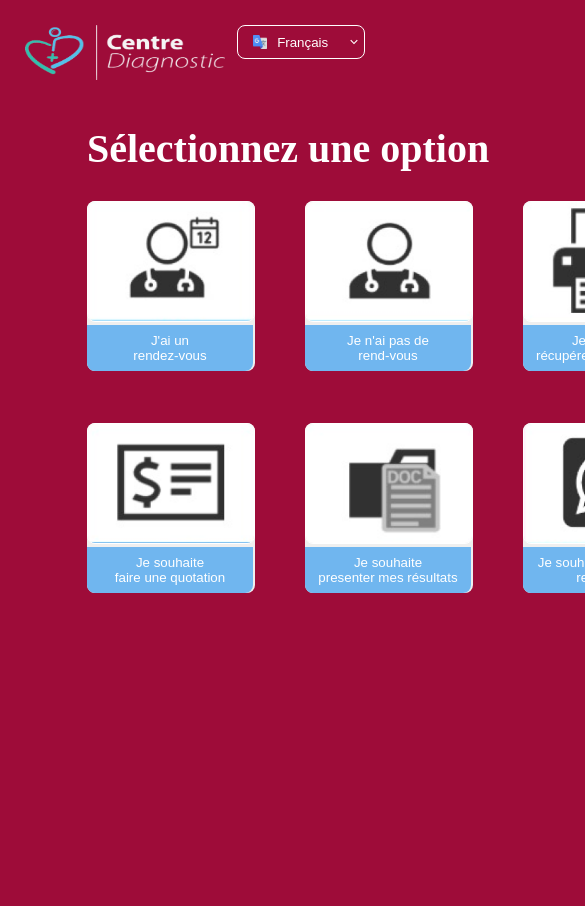
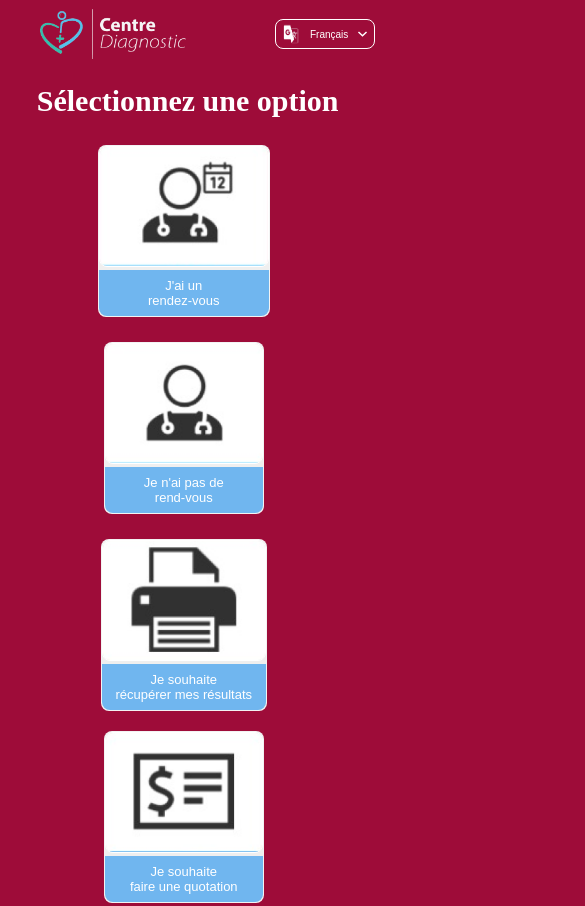
Before and after one commit to gatien074/CDL, a plain HTML site: page index.html in a window 390 px wide. Shown: the top 906 px of the page, 585 px wide, since content can reach past the window. Before the commit the page ends 844 px from the top, so only its background shows below. Drawn offline with Linux system fonts and the light colour scheme.

Commit message:
ajout du stylephone

```diff
--- a/index.html
+++ b/index.html
@@ -8,50 +8,53 @@
     <link rel="preconnect" href="https://fonts.googleapis.com">
 <link rel="preconnect" href="https://fonts.gstatic.com" crossorigin>
 <link href="https://fonts.googleapis.com/css2?family=Inter:wght@100..900&display=swap" rel="stylesheet">
+<link rel="stylesheet" href="./styles/phone.css">
 </head>
+<style>
+  @import url('https://fonts.googleapis.com/css2?family=Inter:wght@100..900&display=swap');
+  </style>
+
 <body>
     <header>
         <nav>
             <div class="logo">
                 <img class="img" src="./asset/CentreDiagnostic_invert-removebg-preview.png" alt="logo">
              </div>
-            </div>
             <div class="button">
-                <button class="cta"> <img class="google" src="./asset/Google_Translate_logo.svg-removebg-preview.png" alt=""> Français <img class="arrow" src="../asset/arrow-down-s-line.svg" alt="" ></button>
+                <button class="cta"> <img class="google" src="./asset/21514961-google-traduction-logo-symbole-blanc-conception-mobile-app-vecteur-illustration-avec-noir-contexte-gratuit-vectoriel-removebg-preview.png" alt=""> Français <img class="arrow" src="../asset/arrow-down-s-line.svg" alt="" ></button>
             </div>
         </nav>
     </header>
-    <main class="main">
+
+    <main>
         <h1 class="h1">Sélectionnez une option </h1>
-        <div class="main2">
+        <div class="prendre">
 
-            <div class="user">
-                <button> <img class="img2" src="./asset/user 1.png" alt=""><p>J'ai un <br>rendez-vous</p></button>
+            <div class="box1">
+              <button><img class="png" src="./asset/user 1.png" alt=""><p>J'ai un <br>rendez-vous</p></button>
             </div>
 
-            <div class="card1_user">
-                <button> <img class="img2"  src="./asset/Capture d'écran 2024-06-18 174004.png" alt="" ><p>Je n'ai pas de <br> rend-vous</p></button>
+            <div class="box1">
+                <button> <img class="png" src="./asset/Capture d'écran 2024-06-18 174004.png" alt=""><p>Je n'ai pas de <br> rend-vous</button>
               </div>
-
-            <div>
-                <button><img class="img2"  src="./asset/imprim.png" alt="imprime"><p>Je souhaite <br> récupérer mes résultats</p></button>
+            <div class="box1">
+                <button> <img class="png" src="./asset/imprim.png" alt=""><p>Je souhaite <br> récupérer mes résultats</p></button>
               </div>
         </div>
 
         <div class="card2">
 
-            <div>
-                <button> <img class="img2" src="./asset/cash.png" alt=""><p>Je souhaite <br> faire une quotation</p></button>
+             <div class="box1">
+                <button class="column"> <img class="png" src="./asset/cash.png" alt=""><p>Je souhaite <br> faire une quotation</p></button>
               </div>
 
-            <div>
-                <button><img class="img2"  src="./asset/doc.png" alt=""><p>Je souhaite <br> presenter mes résultats</p></button>
+              <div class="box1">
+                <button class="column"><img class="png" src="./asset/doc.png" alt=""><p>Je souhaite <br> presenter mes résultats</p></button>
               </div>
 
-            <div>
-                <button><img class="img2"  src="./asset/what.png" alt="" ><p>Je souhaite prendre un <br> rend-vous</p></button>
+              <div class="box1">
+                <button class="column"> <img class="png" src="./asset/what.png" alt=""><p>Je souhaite prendre un <br> rend-vous</p></button>
               </div>
-
         </div>
     </main>
 </body>
--- /dev/null
+++ b/styles/phone.css
@@ -0,0 +1,91 @@
+ @media screen and (max-width: 400px) {
+    main{
+      display: flex;
+      align-items: center;
+      font-size: 15px;
+      padding-right: 35%;
+
+
+    }
+
+   .logo{
+
+         width: 50%;
+         height: 50px;
+         margin-right: 75px;
+         margin: auto;
+    }
+
+    .cta{
+        width: 100px;
+        height: 30px;
+        margin-right: 15px;
+        font-size: 10px;
+        cursor: pointer;
+        text-align: center;
+
+    }
+
+    .google{
+        width: 25%;
+        height: 25px;
+        margin-left: 10px;
+
+    }
+
+    .arrow{
+        width: 40px;
+        height: 1.62em;
+        margin-right: 10px;
+
+    }
+
+    nav{
+        display: flex;
+        text-align: center;
+        justify-content: space-around;
+    }
+
+    .prendre{
+        flex-direction: column;
+        text-align: center;
+        align-items: center;
+        gap: 25px;
+    }
+
+    .card2{
+        flex-direction: column;
+        text-align: center;
+        align-items: center;
+        gap: 25px;
+        margin-top: -35px;
+
+
+    }
+
+    .h1{
+        display: flex;
+        text-align: center;
+        padding-left: 45px;
+    }
+     button{
+        cursor: pointer;
+        transform: scale(1);
+
+     }
+
+     .b{
+        height: 75%;
+     }
+
+     p{
+        width: 100%;
+        font-size: 13px;
+        justify-content: space-around;
+     }
+
+     button{
+        cursor: pointer;
+     }
+
+}
--- a/styles/style.css
+++ b/styles/style.css
@@ -1,10 +1,9 @@
 /* reset css */
 
-* {
-    margin: 0;
-    padding: 0;
+*{
+   margin: 0;
+   padding: 0;
 }
-
 
 
 body{
@@ -12,109 +11,100 @@ body{
 }
 
 header{
-    width: 100%;
-    height: 70px;
+   width: 100%;
 }
-
+/* nave bare  */
 nav{
-    display: flex;
-    justify-content: space-between;
-    margin: 25px 25px;
-}
-
-.img{
-    display: flex;
-    width: 200%;
-    max-width: 200px;
-    height: 55px;
-
-
-}.button{
    display: flex;
-   width: 128px;
-   height: 34px;
+   justify-content: space-around;
+   margin: auto;
+   align-items: center;
+   text-align: center;
+   margin-top: 9px;
 
 }
 
-.cta{
-   background-color: #9e0c39;
-   border: 1px solid #fff;
-   color: #fff;
-   font-family: "inter"sans-serif;
+/* partie logo  */
+.logo {
    display: flex;
-   align-items: center;
-   text-align: center;
-   gap: 10px;
-   padding: 0.1em 0.2em;
+   width: 50%;
+   height: 75px;
 }
 
-button{
-   border-radius: 8px;
-   border:1px  rgba(255, 255, 255, 0.25);
-   padding: 0.8em 0.5;
+
+.cta{
+   width: 128px;
+   height: 36px;
+   display: flex;
+   justify-content: center;
+   align-items: center;
+   background-color: #9e0c39;
+    border-radius: 8px;
+    color: #fff;
+    gap: 6px;
+    border: 1px solid #fff;
 }
 
 .google{
-   width: 15%;
-   margin-left: 12px;
-   max-width: 12%;
-
+   width: 18%;
+   height: 19px;
 }
 
 .arrow{
-   color: #fff;
-   max-width: 45%;
-   width: 14px;
-   margin-left: 9px;
-
+   width: 14%;
+   height: 3.125em;
 }
 
-.img2{
-   width: 166px;
-   height: 119px;
-   border-radius: 8px 8px;
-   border:1px solid #fff;
-}
+/* fin du header  */
 
-h1{
-   color: #fff;
-   font-family: "inter"sans-serif;
-   position: static;
-   font-size: 2.5em;
-}
-
-.main{
+/* partie main  */
+/* parent  */
+main {
    display: flex;
    flex-direction: column;
    gap: 55px;
-   width: 682px;
-   height: 449px;
-   margin-left: 87px;
-   margin-top: 30px;
-   max-width: 682%;
+   padding-left: 10%;
+   margin-top: 25px;
+   padding-right: 10%;
+
+
 }
-
-.main2{
+.prendre{
    display: flex;
-   width: 166px;
-   height: 167px;
-   gap: 50px;
-   border-top-left-radius: 8px;
+   gap: 3.125em;
+   border-top-left-radius: 0.5em;
    border-bottom-right-radius: 8px;
-   margin-top: -26px;
+   margin-top: 7px;
+   margin-left: 75px;
 
 
 }
 
-.card2{
-   display: flex;
-   width: 166px;
-   height: 167px;
-   gap: 50px;
+.png{
+
+   height: 119px;
+   border-radius: 8px 8px;
+   border: 1px solid #fff;
+}
+
+
+button{
+   border-radius: 8px;
+    border: 1px solid rgba(255, 255, 255, 0.25);
+}
+
+/* parent  de la première ligne de card*/
+
+.h1{
+   color: #fff;
+   margin-left: 78px;
+   width: 342px;
+   height: 28px;
+   margin-bottom: -29px;
 
 }
 
-p{
+p {
    display: flex;
    text-align: center;
    flex-direction: column;
@@ -126,32 +116,19 @@ p{
    border-bottom-right-radius: 8px;
    justify-content: space-around;
    color: #fff;
-   font-family: "inter" sans-serif;
-}
+   cursor: pointer;
 
-@media screen and (max-width: 430px){
-   header{
-      max-width: 430%;
    }
+
+   .card2{
+    display: flex;
+    gap: 50px;
+    margin-left: 75px;
 
 
 }
-
-@media screen and (min-width: 768px) and (max-width: 991px) {
-   header, body{
-      max-width: 1440%;
-   }
-}
-
-
-@media screen and  (max-width: 430px){
-   header, body{
-      max-width: 1728%;
-   }
-}
-
-@media screen and (max-width: 430px) {
-   main{
-
-   }
-}
+.png{
+    height: 119px;
+    border-radius: 8px 8px;
+    border: 1px solid #fff;
+  }
```
Also changed, not shown: asset/21514961-google-traduction-logo-symbole-blanc-conception-mobile-app-vecteur-illustration-avec-noir-contexte-gratuit-vectoriel-removebg-preview.png (added), script/code.js (added), styles/tablet.css (added). Lines whose indentation alone changed are shown as unchanged.
